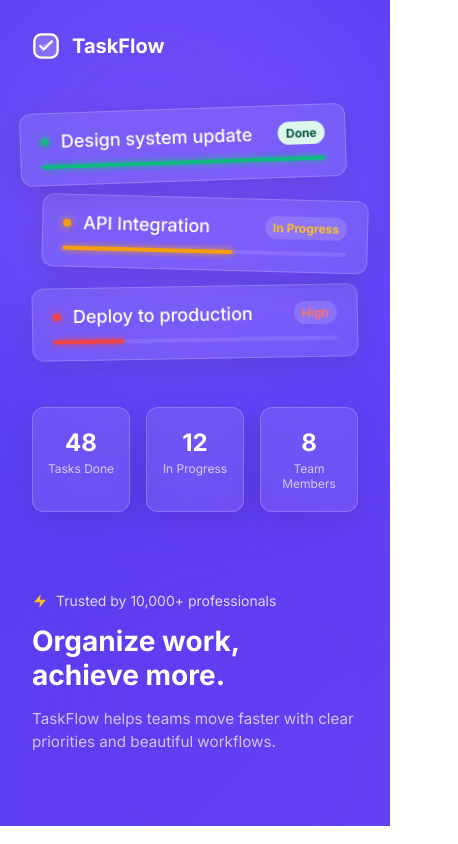
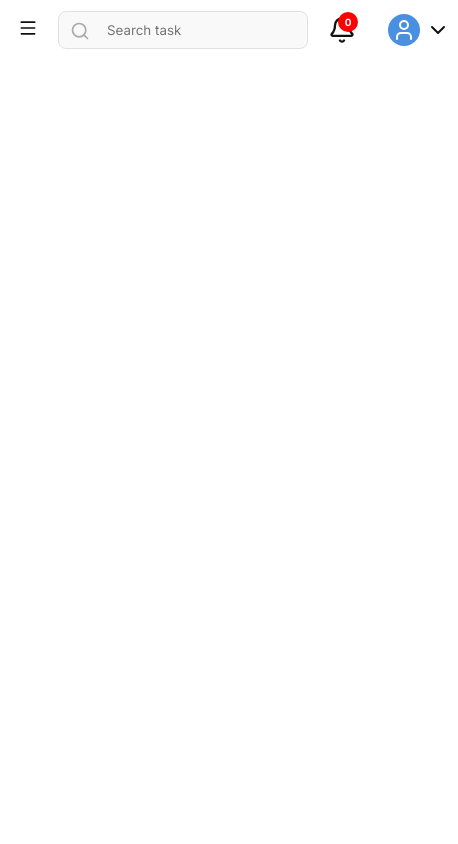
Before and after one commit to Dagim427/task-manager, a React (Vite) app in the folder client/: page /dashboard in a window 390 px wide. Before the commit this address led to /login. Shown: the top 844 px of the page, 458 px wide, since content can reach past the window. Built offline with nearby package versions, Linux system fonts and the light colour scheme.

Commit message:
feat: add Header component with styling; update Dashboard to include Header; add lucide-react dependency. design mobile screen

```diff
--- a/client/package.json
+++ b/client/package.json
@@ -11,6 +11,7 @@
   },
   "dependencies": {
     "axios": "^1.18.1",
+    "lucide-react": "^1.25.0",
     "react": "^19.2.7",
     "react-dom": "^19.2.7",
     "react-router-dom": "^7.18.1"
--- a/client/src/App.jsx
+++ b/client/src/App.jsx
@@ -2,12 +2,12 @@ import { BrowserRouter as Router, Routes, Route, Navigate } from "react-router-d
 import { AuthProvider, useAuth } from "./context/AuthContext.jsx";
 
 // Layouts
-import MainLayout from "./components/layouts/mainLayout/MainLayout.jsx";
+
 
 // Pages
 import Register from "./pages/auth/registeration/Register.jsx";
 import Login from "./pages/auth/login/Login.jsx";
-import Dashboard from "./pages/dashboard/Dashboard.jsx";
+import Dashboard from "./pages/Dashboard/Dashboard.jsx";
 import Taskboard from "./pages/tasks/Taskboard.jsx";
 
 // A clean component to protect private routes
@@ -37,21 +37,22 @@ function App() {
             PROTECTED ROUTES
             Wrapped in MainLayout to provide persistent Sidebar and Header
           */}
-          <Route
+
+          {/* <Route
             element={
               <ProtectedRoute>
                 <MainLayout />
               </ProtectedRoute>
             }
-          >
-            {/* These child routes inject into the <Outlet /> inside MainLayout */}
-            <Route path="/dashboard" element={<Dashboard />} />
+          > */}
+            {/* These child routes inject into the <Outlet /> inside MainLayout
             <Route path="/task" element={<Taskboard />} />
 
             {/* Default redirect for authenticated users hitting the root path */}
-            <Route path="/" element={<Navigate to="/dashboard" replace />} />
-          </Route>
+            {/* <Route path="/" element={<Navigate to="/dashboard" replace />} />
+          </Route> */}
 
+          <Route path="/dashboard" element={<Dashboard />} />
           {/* Fallback route */}
           <Route path="*" element={<Navigate to="/login" replace />} />
         </Routes>
--- /dev/null
+++ b/client/src/components/Header/Header.jsx
@@ -0,0 +1,49 @@
+import { Menu, Search, Bell, User, ChevronDown } from "lucide-react";
+import classes from "./Header.module.css";
+
+function Header() {
+  return (
+    <>
+      <div className={classes.header__container}>
+        <div className={classes.menu__section}>
+          <div className={classes.menu__icon}>
+            <Menu size={20} />
+          </div>
+        </div>
+
+        <div className={classes.search__section}>
+          <div className={classes.input__wrapper}>
+            <Search size={20} className={classes.search__icon} />
+            <input
+              type="text"
+              name=""
+              id=""
+              className={classes.form__control}
+              placeholder="Search task"
+            />
+          </div>
+        </div>
+
+        <div className={classes.account__section}>
+          <div className={classes.notification__wrapper}>
+            <div className={classes.notification__count}>0</div>
+            <div className={classes.bell__icon_wrapper}>
+              <Bell className={classes.bell__icon} />
+            </div>
+          </div>
+
+          <div className={classes.profile__wrapper}>
+            <div className={classes.profile__icon_wrapper}>
+              <div className={classes.user__icon_wrapper}>
+                <User className={classes.user__icon} />
+              </div>
+              <ChevronDown />
+            </div>
+          </div>
+        </div>
+      </div>
+    </>
+  );
+}
+
+export default Header;
--- /dev/null
+++ b/client/src/components/Header/Header.module.css
@@ -0,0 +1,153 @@
+.header__container {
+  margin: 10px;
+  max-width: 400px;
+  height: 40px;
+  display: flex;
+  align-items: center;
+  justify-content: space-between;
+  gap: 12px;
+}
+
+/* -- MENU SECTION --- */
+.menu__section {
+  max-width: 50px;
+  display: flex;
+  align-items: center;
+  justify-content: center;
+}
+
+.menu__icon {
+  padding: 8px;
+  border-radius: 8px;
+  color: #111;
+  transition: background-color 0.2s ease;
+  cursor: pointer;
+}
+
+.menu__icon:hover {
+  background-color: var(--Background);
+  border: 1px solid #e1e1e1;
+}
+
+/* -- SEARCH SECTION --- */
+.search__section {
+  display: flex;
+  justify-content: center;
+  align-items: center;
+}
+
+.input__wrapper {
+  display: flex;
+  position: relative;
+}
+
+.search__icon {
+  position: absolute;
+  left: 12px;
+  top: 10px;
+  color: #aaa;
+  transition: color 0.3s ease;
+  pointer-events: none;
+}
+
+.form__control {
+  padding: 10px 8px 10px 48px;
+  border: 1px solid #e1e1e1;
+  border-radius: 8px;
+  outline: none;
+  transition: all 0.3s ease;
+  background-color: var(--Background);
+}
+
+.form__control:hover {
+  border-color: #bbb;
+}
+
+.form__control:focus {
+  border-color: #4a90e2;
+  background-color: #fff;
+  box-shadow: 0 0 0 3px rgba(74, 144, 226, 0.1);
+}
+
+/* -- ACCOUNT SECTION */
+.account__section {
+  display: flex;
+  align-items: center;
+  justify-content: center;
+  color: #111;
+}
+
+.notification__wrapper {
+  display: flex;
+  position: relative;
+  border-radius: 8px;
+  cursor: pointer;
+  padding: 8px;
+  transition: background-color 0.2s ;
+}
+
+.notification__wrapper:hover {
+  background-color: var(--Background);
+  border: 1px solid #e1e1e1;
+}
+
+.bell__icon_wrapper {
+  display: flex;
+  align-items: center;
+  justify-content: center;
+  border-radius: 8px;
+  transition: background-color 0.2s ease;
+  color: #111;
+}
+
+.bell__icon {
+  width: 28px;
+  height: 28px;
+}
+
+.notification__count {
+  position: absolute;
+  left: 18px;
+  bottom: 20px;
+  background-color: red;
+  border-radius: 100%;
+  font-size: 10px;
+  color: #fff;
+  font-weight: 700;
+  width: 20px;
+  height: 20px;
+  display: flex;
+  justify-content: center;
+  align-items: center;
+  border-radius: 50%;
+}
+
+.profile__wrapper {
+  display: flex;
+}
+
+.profile__icon_wrapper {
+  padding: 8px;
+  display: flex;
+  margin-left: 16px;
+  align-items: center;
+  gap: 6px;
+  cursor: pointer;
+  transition: background-color 0.2s ;
+}
+
+.profile__icon_wrapper:hover {
+  background-color: var(--Background);
+  border: 1px solid #e1e1e1;
+  border-radius: 8px;
+}
+
+.user__icon_wrapper {
+  background-color: #4a90e2;
+  padding: 4px;
+  align-items: center;
+  display: flex;
+  justify-content: center;
+  border-radius: 100%;
+  color: #fff;
+}
--- a/client/src/index.css
+++ b/client/src/index.css
@@ -7,14 +7,14 @@
 
 :root {
   --Primary: #4f46e5;
-  --Background: #f8fafc;
+  --Background: #f9f9f9;
   --Cards: White;
   --Success: #22c55e;
   --Warning: #f59e0b;
   --Danger: #ef4444;
   --Text: #111827;
   --Secondary-Text: #6b7280;
-  --Borders: #e5e7eb;
+  --Borders: #e1e1e1;;
 }
 
 button {
--- /dev/null
+++ b/client/src/pages/Dashboard/Dashboard.jsx
@@ -0,0 +1,12 @@
+import Header from "../../components/Header/Header";
+import "./Dashboard.css";
+
+function Dashboard() {
+  return (
+    <>
+      <Header />
+    </>
+  );
+}
+
+export default Dashboard;
```
Also changed, not shown: client/src/pages/Dashboard/Dashboard.css (added), 1 other file (tests, documents, lock files or other folders).
